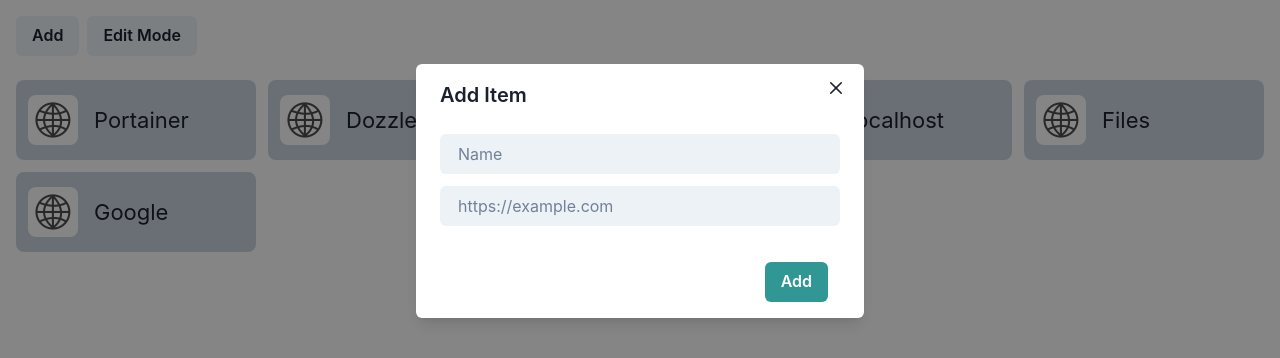
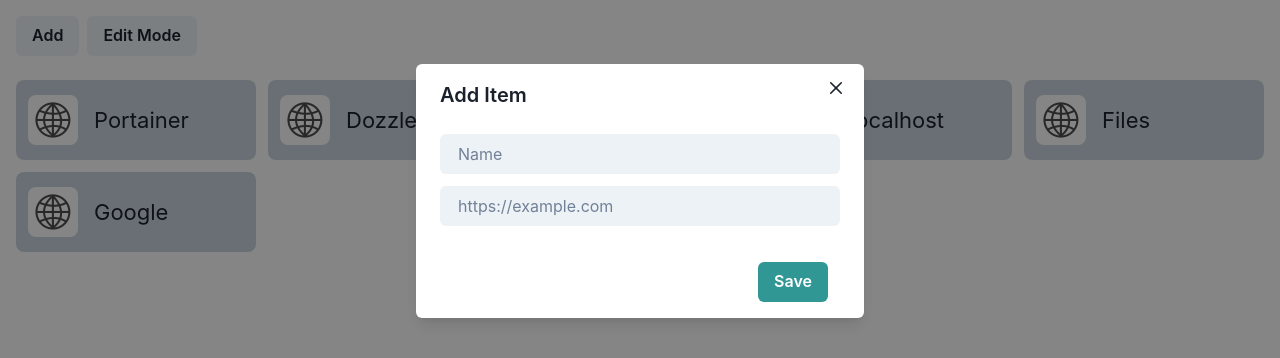
Before and after one commit to subekti404dev/bookmark-app, a Next.js app: page /dashboard in a window 1280 px wide. Both pictures are taken after a click on the button "Add". Shown: the top 358 px of the page. Built offline with nearby package versions, Linux system fonts and the light colour scheme.

Commit message:
feat: add edit functionality

```diff
--- a/components/AddNewModal/index.js
+++ /dev/null
@@ -1,63 +0,0 @@
-import {
-  Button,
-  Input,
-  Modal,
-  ModalBody,
-  ModalCloseButton,
-  ModalContent,
-  ModalFooter,
-  ModalHeader,
-  ModalOverlay,
-} from "@chakra-ui/react";
-import { useState } from "react";
-
-export default function AddNewModal({ isOpen, onClose, onSubmit }) {
-  const [name, setName] = useState("");
-  const [url, setUrl] = useState("");
-
-  const reset = () => {
-    setName("");
-    setUrl("");
-  };
-  return (
-    <Modal isOpen={isOpen} onClose={onClose}>
-      <ModalOverlay />
-      <ModalContent>
-        <ModalHeader>Add Item</ModalHeader>
-        <ModalCloseButton />
-        <ModalBody>
-          <Input
-            placeholder="Name"
-            variant="filled"
-            mb={3}
-            onChange={(e) => setName(e.target.value)}
-          />
-          <Input
-            placeholder="https://example.com"
-            variant="filled"
-            mb={3}
-            onChange={(e) => setUrl(e.target.value)}
-          />
-        </ModalBody>
-
-        <ModalFooter>
-          <Button
-            colorScheme="teal"
-            mr={3}
-            disabled={!name || !url}
-            onClick={() => {
-              if (onSubmit) {
-                onSubmit({ name, url: url.trim() });
-                reset();
-                onClose();
-              }
-            }}
-          >
-            Add
-          </Button>
-
-        </ModalFooter>
-      </ModalContent>
-    </Modal>
-  );
-}
--- /dev/null
+++ b/components/ItemModal/index.js
@@ -0,0 +1,94 @@
+import {
+  Button,
+  Input,
+  Modal,
+  ModalBody,
+  ModalCloseButton,
+  ModalContent,
+  ModalFooter,
+  ModalHeader,
+  ModalOverlay,
+} from "@chakra-ui/react";
+import { useEffect, useState } from "react";
+
+export default function ItemModal({ data, isOpen, onClose, onSubmit }) {
+  const [name, setName] = useState("");
+  const [url, setUrl] = useState("");
+  const [mode, setMode] = useState("add");
+
+  useEffect(() => {
+    if (data) {
+      setName(data.name);
+      setUrl(data.url);
+      setMode("edit");
+    }
+  }, [data]);
+
+  const reset = () => {
+    setName("");
+    setUrl("");
+    setMode("add");
+  };
+
+  const onCloseModal = () => {
+    reset();
+    onClose();
+  };
+
+  const onSubmitModal = () => {
+    if (onSubmit) {
+      onSubmit({ name, url: url.trim() });
+      onCloseModal();
+    }
+  };
+
+  const isEditMode = mode === "edit";
+  const disableSubmit = !name || !url;
+
+  return (
+    <Modal isOpen={isOpen} onClose={onCloseModal}>
+      <ModalOverlay />
+      <ModalContent>
+        <ModalHeader>{isEditMode ? "Edit" : "Add"} Item</ModalHeader>
+        <ModalCloseButton />
+        <ModalBody>
+          <Input
+            placeholder="Name"
+            variant="filled"
+            mb={3}
+            onChange={(e) => setName(e.target.value)}
+            onKeyDown={(e) => {
+              if (e.key === "Enter" && !disableSubmit) {
+                onSubmitModal();
+              }
+            }}
+            value={name}
+          />
+          <Input
+            placeholder="https://example.com"
+            variant="filled"
+            mb={3}
+            onChange={(e) => setUrl(e.target.value)}
+            onKeyDown={(e) => {
+              if (e.key === "Enter" && !disableSubmit) {
+                onSubmitModal();
+              }
+            }}
+            value={url}
+          />
+        </ModalBody>
+
+        <ModalFooter>
+          <Button
+            colorScheme="teal"
+            mr={3}
+            disabled={disableSubmit}
+            onClick={onSubmitModal}
+          >
+            {isEditMode ? "Update" : "Save"}
+          </Button>
+        </ModalFooter>
+      </ModalContent>
+    </Modal>
+  );
+}
--- a/pages/dashboard/index.js
+++ b/pages/dashboard/index.js
@@ -9,11 +9,14 @@ import {
   useDisclosure,
 } from "@chakra-ui/react";
 import { useState } from "react";
-import AddNewModal from "../../components/AddNewModal";
+import ItemModal from "../../components/ItemModal";
 
 export default function Dashboard() {
-  const { isOpen, onOpen, onClose } = useDisclosure();
+  const { isOpen, onOpen, onClose: onCloseModal } = useDisclosure();
   const [isEditMode, setIsEditMode] = useState(false);
+
+  const [indexItemToEdit, setIndexItemToEdit] = useState();
+
   const boxBG = useColorModeValue("gray.300", "blackAlpha.500");
   const [data, setData] = useState([
     {
@@ -46,15 +49,32 @@ export default function Dashboard() {
     setData([...data, { name, url }]);
   };
 
+  const editItem = ({ name, url }) => {
+    const newData = [...data];
+    newData[indexItemToEdit] = { name, url };
+    setData(newData);
+  };
+
   const deleteItem = (index) => {
     const newData = [...data];
     newData.splice(index, 1);
     setData(newData);
   };
 
+  const onClose = () => {
+    setIndexItemToEdit();
+    onCloseModal();
+  };
+
   return (
     <Box p={4}>
-      <Button mb={6} onClick={onOpen}>
+      <Button
+        mb={6}
+        onClick={() => {
+          setIndexItemToEdit();
+          onOpen();
+        }}
+      >
         Add
       </Button>
       <Button
@@ -66,7 +86,7 @@ export default function Dashboard() {
       >
         {isEditMode ? "Done Edit" : "Edit Mode"}
       </Button>
-      <AddNewModal isOpen={isOpen} onClose={onClose} onSubmit={addNew} />
+
       <SimpleGrid columns={[1, 2, 3, 4, 5, 6]} spacing={3}>
         {data.map((item, i) => {
           const domain = item.url.split("/")[2];
@@ -82,7 +102,12 @@ export default function Dashboard() {
               cursor="pointer"
               position={"relative"}
               onClick={() => {
-                window.open(item.url, "_blank");
+                if (isEditMode) {
+                  setIndexItemToEdit(i);
+                  onOpen();
+                } else {
+                  window.open(item.url, "_blank");
+                }
               }}
             >
               {isEditMode && (
@@ -99,7 +124,6 @@ export default function Dashboard() {
                   onClick={(e) => {
                     e.stopPropagation();
                     deleteItem(i);
-                    console.log(`delete ${item.name}`);
                   }}
                 >
                   <CloseIcon w={3} h={3} />
@@ -126,6 +150,12 @@ export default function Dashboard() {
           );
         })}
       </SimpleGrid>
+      <ItemModal
+        isOpen={isOpen}
+        onClose={onClose}
+        data={indexItemToEdit ? data[indexItemToEdit] : null}
+        onSubmit={indexItemToEdit ? editItem : addNew}
+      />
     </Box>
   );
 }
```
